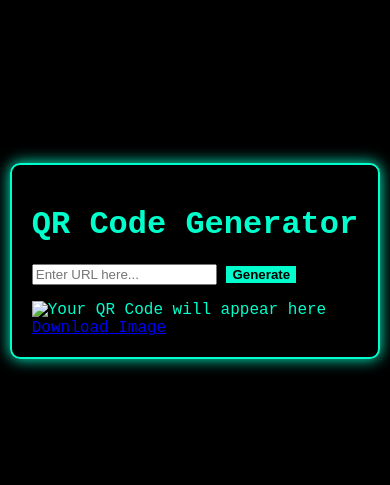
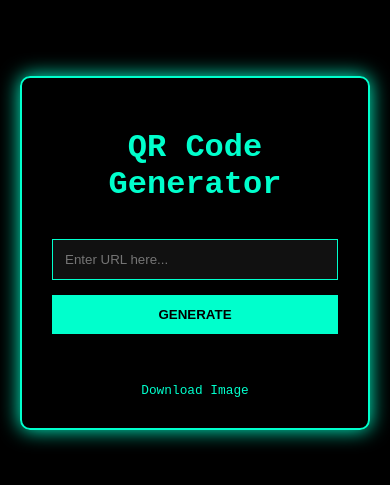
Before and after one commit to BKecsedi/qr-code-gen, a website: page public/index.html in a window 390 px wide. Shown: the part 169-654 px from the top of the page. Drawn offline with Linux system fonts and the light colour scheme.

Commit message:
Final gamer style and mobile fix

```diff
--- a/public/index.html
+++ b/public/index.html
@@ -1,10 +1,11 @@
 <head>
     <meta charset="UTF-8">
+    <meta name="viewport" content="width=device-width, initial-scale=1.0">
     <title>QR Code Generator</title>
     <link rel="stylesheet" href="/style.css">
 </head>
 <body>
-    <div class="card">
+    <div class="container">
         <h1>QR Code Generator</h1>
         <form action="/generate" method="POST">
             <input type="text" name="url" placeholder="Enter URL here..." required>
@@ -12,7 +13,7 @@
         </form>
 
         <div class="qr-result">
-            <img src="qr_img.png" alt="Your QR Code will appear here">
+            <img src="qr_img.png" alt="Your QR Code" onerror="this.style.display='none'" onload="this.style.display='block'">
             <br>
             <a href="qr_img.png" download class="download-btn">Download Image</a>
         </div>
--- a/public/style.css
+++ b/public/style.css
@@ -1,25 +1,61 @@
-/* Gamer stílus a Lenovo-dhoz */
 body {
     background: #000;
-    color: #00ffcc; /* Neon zöld */
+    color: #00ffcc;
     font-family: 'Courier New', monospace;
     display: flex;
     justify-content: center;
     align-items: center;
-    height: 100vh;
+    min-height: 100vh;
+    margin: 0;
+    padding: 20px;
+    box-sizing: border-box;
 }
 
-.card {
+.container {
     border: 2px solid #00ffcc;
-    padding: 20px;
-    box-shadow: 0 0 15px #00ffcc;
+    padding: 30px;
+    box-shadow: 0 0 20px #00ffcc;
     border-radius: 10px;
+    text-align: center;
+    width: 100%;
+    max-width: 400px;
+}
+
+input {
+    width: 100%;
+    padding: 12px;
+    margin: 15px 0;
+    background: #111;
+    border: 1px solid #00ffcc;
+    color: #00ffcc;
+    box-sizing: border-box;
 }
 
 button {
+    width: 100%;
+    padding: 12px;
     background: #00ffcc;
     color: #000;
     border: none;
     cursor: pointer;
     font-weight: bold;
+    text-transform: uppercase;
 }
+
+button:hover {
+    background: #00ccaa;
+}
+
+img {
+    margin-top: 20px;
+    max-width: 100%;
+    border: 1px solid #00ffcc;
+}
+
+.download-btn {
+    display: inline-block;
+    margin-top: 15px;
+    color: #00ffcc;
+    text-decoration: none;
+    font-size: 0.8rem;
+}
```
